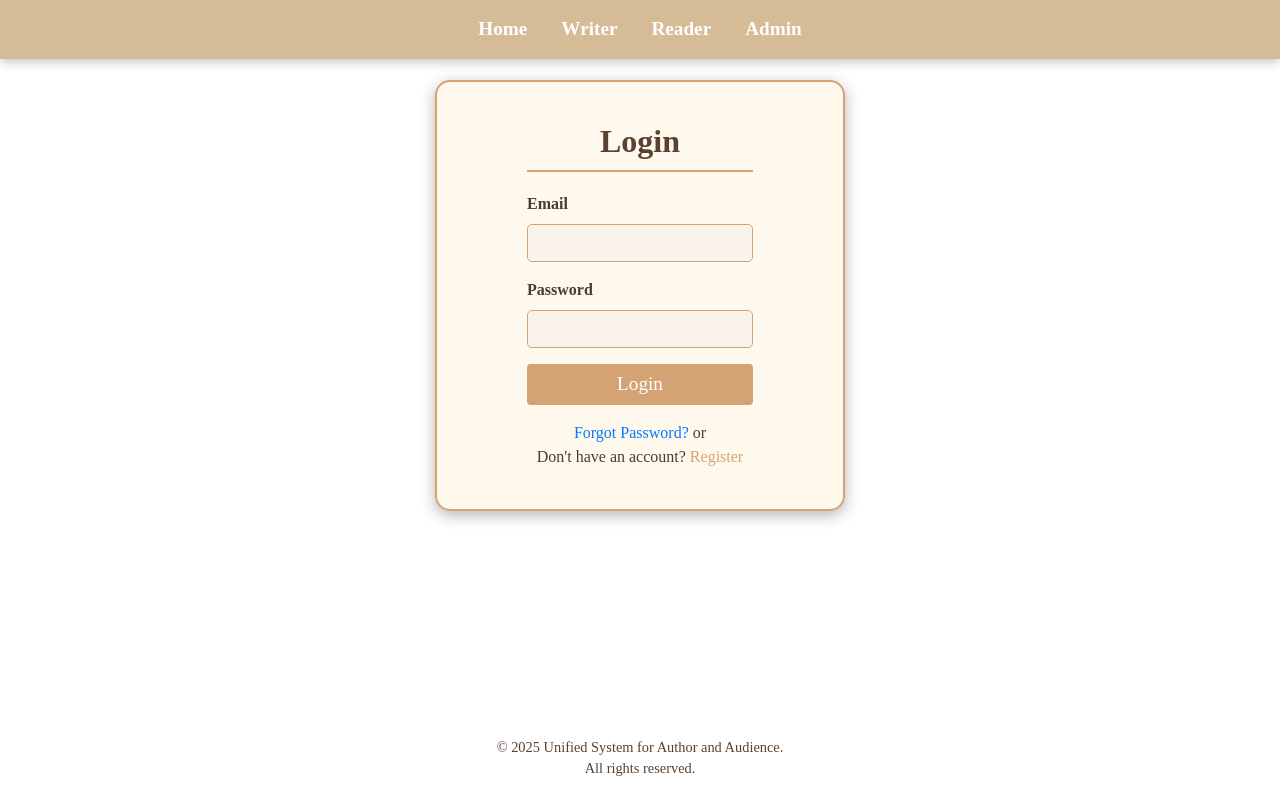
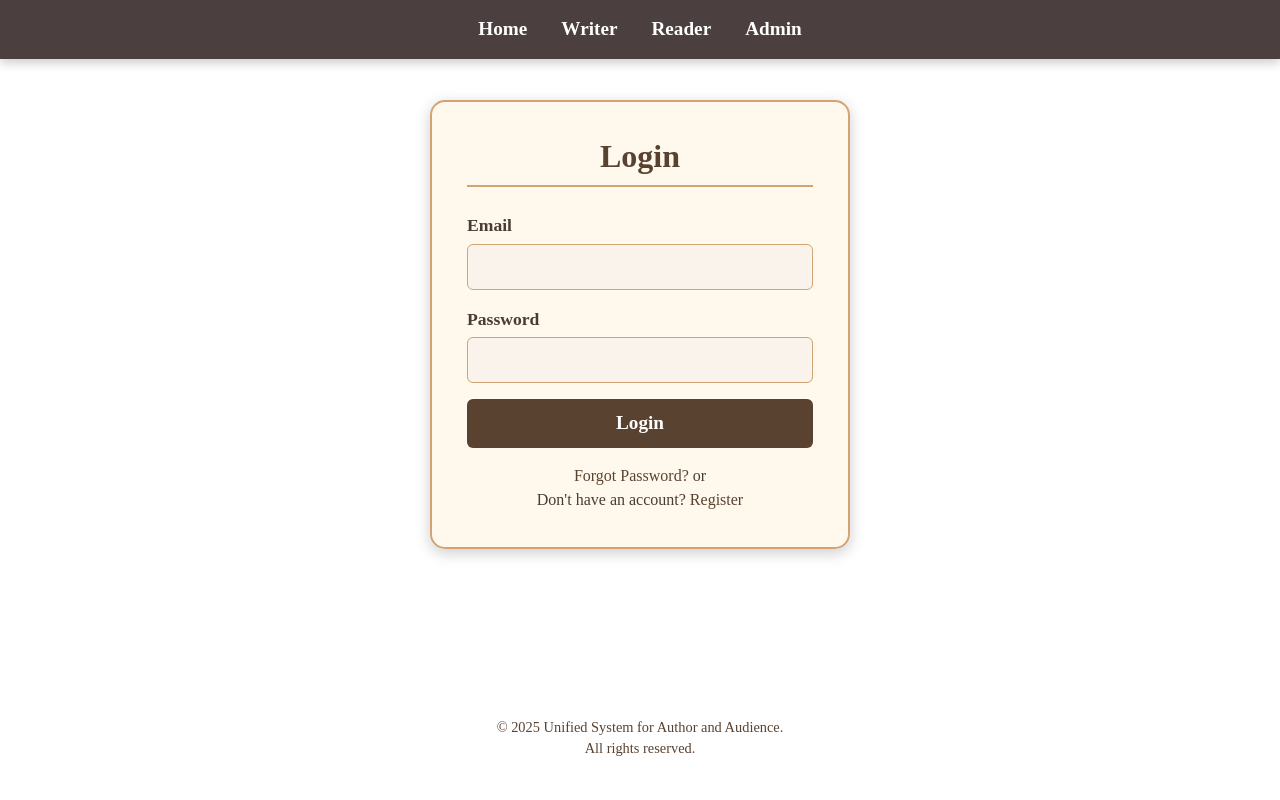
Before and after one commit to Aarya-Shinde/Variant, a PHP site: page /pages/login.php in a window 1280 px wide. Run offline with PHP 8.4, Linux system fonts and the light colour scheme.

Commit message:
Moved files, update library page

```diff
--- a/index.html
+++ b/index.html
@@ -50,7 +50,7 @@
 
             <div class="nav">
                 <ul>
-                  <li><a href="explore.php">Explore</a></li>
+                  <li><a href="template/explore.php">Explore</a></li>
                     <li><a href="pages/reader_dashboard.php">Reader</a></li>
                     <li><a href="pages/writer_dashboard.php">Writer</a></li>
                     <li><a href="library.html">Library</a></li>
@@ -71,7 +71,7 @@
       <div class="header-content">
           <h1>Welcome to the Ancient Library</h1>
           <p class="subtitle">Read what you want, Write what you love</p>
-          <button type="button" class="btn-read-more"> <a href="newnovels.php">Read More</a></button>
+          <button type="button" class="btn-read-more"> <a href="template/newnovels.php">Read More</a></button>
       </div>
     </section>
 
--- a/pages/login.php
+++ b/pages/login.php
@@ -48,8 +48,6 @@ if ($_SERVER["REQUEST_METHOD"] == "POST") {
 ?>
 
 
-
-
 <!DOCTYPE html>
 <html lang="en">
 <head>
@@ -59,8 +57,10 @@ if ($_SERVER["REQUEST_METHOD"] == "POST") {
 <link href="https://cdn.jsdelivr.net/npm/bootstrap@5.0.2/dist/css/bootstrap.min.css" rel="stylesheet">
 <link rel="stylesheet" href="https://cdnjs.cloudflare.com/ajax/libs/font-awesome/4.7.0/css/font-awesome.css">
 <style>
+    /* Body Styling */
     body {
         background-size: cover;
+        background-position: center;
         font-family: 'Cormorant Garamond', serif;
         color: #4a3c31;
         display: flex;
@@ -68,59 +68,88 @@ if ($_SERVER["REQUEST_METHOD"] == "POST") {
         align-items: center;
         min-height: 100vh;
         justify-content: center;
-        }
-        .form-wrapper {
-    max-width: 450px;
-    margin: 80px auto 50px; /* Adjusted margin */
-    padding: 40px;
-    padding-left: 90px;
-    padding-right: 90px;
-    background: rgba(255, 248, 235, 0.9);
-    border-radius: 15px;
-    box-shadow: 0 4px 15px rgba(0, 0, 0, 0.3);
-    border: 2px solid #d4a373;
+        padding: 20px;
     }
 
+    /* Form Container */
+    .form-wrapper {
+        max-width: 420px;
+        width: 100%;
+        margin: 80px 30px;
+        background: rgba(255, 248, 235, 0.95);
+        padding: 35px;
+        border-radius: 15px;
+        box-shadow: 0 4px 15px rgba(0, 0, 0, 0.2);
+        border: 2px solid #d4a373;
+        text-align: center;
+    }
 
+    /* Form Heading */
     .form-wrapper h2 {
-            text-align: center;
+        font-size: 2rem;
         font-weight: bold;
-            font-size: 2rem;
-            margin-bottom: 20px;
         color: #5a4231;
         border-bottom: 2px solid #d4a373;
         padding-bottom: 10px;
+        margin-bottom: 25px;
     }
+
+    /* Form Fields */
     .form-wrapper label {
         font-weight: bold;
+        font-size: 1.1rem;
+        display: block;
+        text-align: left;
+        margin-bottom: 5px;
     }
+
+    /* Input Fields */
     .form-wrapper input {
+        width: 100%;
+        padding: 10px;
+        font-size: 1rem;
         background: #faf3eb;
         border: 1px solid #d4a373;
-            border-radius: 5px;
+        border-radius: 6px;
+        margin-bottom: 15px;
+        transition: all 0.3s ease;
     }
+
+    /* Input Focus Effect */
     .form-wrapper input:focus {
-            border-color: #bf8450;
+        border-color: #5a4231;
         box-shadow: 0 0 5px #bf8450;
         background: #f8f1e9;
+        outline: none;
     }
+
+    /* Login Button */
     .form-wrapper .btn {
-            background-color: #d4a373;
+        background-color: #5a4231;
         color: #fff;
         border: none;
         font-size: 1.2rem;
-            transition: all 0.3s;
+        font-weight: bold;
+        padding: 10px 15px;
+        border-radius: 6px;
+        width: 100%;
+        cursor: pointer;
+        transition: all 0.3s ease-in-out;
     }
+
+    /* Button Hover */
     .form-wrapper .btn:hover {
-            background-color: #bf8450;
+        background-color: #4b3f3f;
         transform: scale(1.05);
     }
+
+    /* Navigation Bar */
     .nav-bar {
         position: fixed;
         top: 0;
         left: 0;
         width: 100%;
-    background: rgba(210, 180, 140, 0.9);
+        background: #4b3f3f;
         padding: 15px 0;
         box-shadow: 0px 4px 10px rgba(0, 0, 0, 0.2);
         text-align: center;
@@ -140,6 +169,7 @@ if ($_SERVER["REQUEST_METHOD"] == "POST") {
         color: #d4a373;
     }
 
+    /* Toast Notification */
     .toast {
         position: absolute;
         top: 20px;
@@ -147,14 +177,20 @@ if ($_SERVER["REQUEST_METHOD"] == "POST") {
         background: rgba(255, 235, 205, 0.9);
         color: #4a3c31;
         border: 1px solid #d4a373;
+        padding: 10px 15px;
+        border-radius: 8px;
+        box-shadow: 0px 4px 10px rgba(0, 0, 0, 0.15);
     }
+
+    /* Footer */
     footer {
         text-align: center;
-            margin-top: auto; /* Pushes footer to the bottom */
+        margin-top: auto; /*Pushes footer to the bottom */
         padding-bottom: 20px;
         color: #5a4231;
         font-size: 0.9rem;
     }
+
 </style>
 </head>
 <body>
@@ -192,10 +228,10 @@ if ($_SERVER["REQUEST_METHOD"] == "POST") {
         </form>
         <div class="text-center mt-3">
             <div class="mt-3">
-                <a href="forgotpassword.php" style="color: #007bff; text-decoration: none;">Forgot Password?</a>
+                <a href="forgotpassword.php" style="color: #5a4231; text-decoration: none;">Forgot Password?</a>
                 or
                 <br>Don't have an account?
-                <a href="./register.php" style="color: #d4a373; text-decoration: none;">Register</a>
+                <a href="./register.php" style="color: #5a4231; text-decoration: none;">Register</a>
             </div>
         </div>
     </div>
--- a/pages/reader/library.php
+++ b/pages/reader/library.php
@@ -104,7 +104,7 @@ $result = $stmt->get_result();
         max-width: 100%;
     }
 
-/* Bookshelf Title */
+    /* Bookshelf Title */
     .bookshelf-title {
         display: flex;  /* Aligns title and button in one row */
         align-items: center;
@@ -245,6 +245,7 @@ $result = $stmt->get_result();
     }
 
 </style>
+
 </head>
 <body>
     <!-- Navigation Bar -->
--- a/pages/reader/reader_space.php
+++ b/pages/reader/reader_space.php
@@ -202,14 +202,13 @@
             <button class="book">The Sea of Monsters</button>
         </div>
 
-        <!-- Center: Buttons -->
+        <!-- Center: Buttons Navigation -->
         <div class="button-container">
             <a class="button" href="diary.html">Diary</a>
             <!-- Library button (opens in a new tab) -->
             <a class="button" href="/Variant/pages/reader/library.php">Library</a>
 
-
-            <a class="button" href="../../explore.php">Explore</a>
+            <a class="button" href="/Variant/template/explore.php">Explore</a>
             <a class="button" href="add-book.html">Add Book</a>
         </div>
 
--- a/explore.php
+++ b/template/explore.php
@@ -234,8 +234,8 @@
 
 <body>
     <?php
-    // PHP section to fetch books from the database
-    include './db/dbconnect.php';
+    // PHP section to fetch all books from the database
+    include '../db/dbconnect.php';
 
     $sql = "SELECT
                 novel_id,
```
Also changed, not shown: template/newnovels.php (renamed from newnovels.php). Lines whose indentation alone changed are shown as unchanged.
